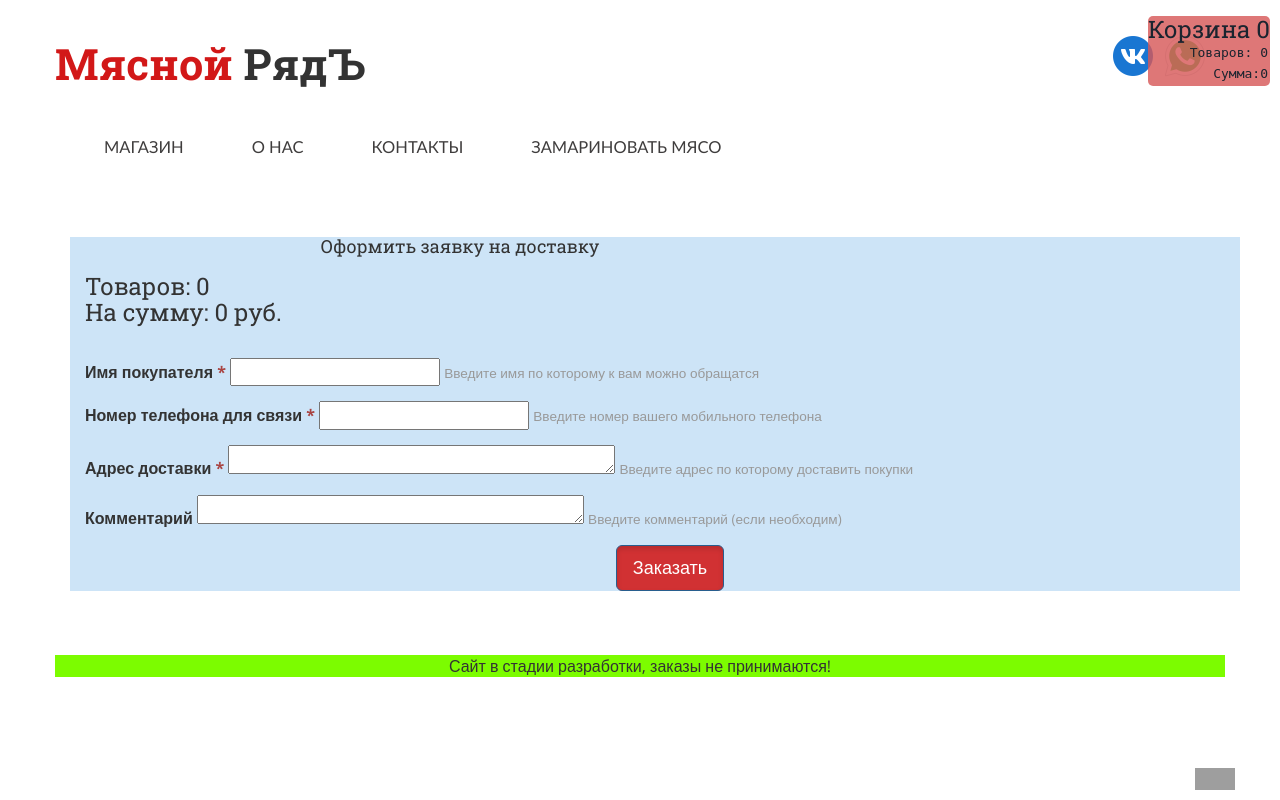
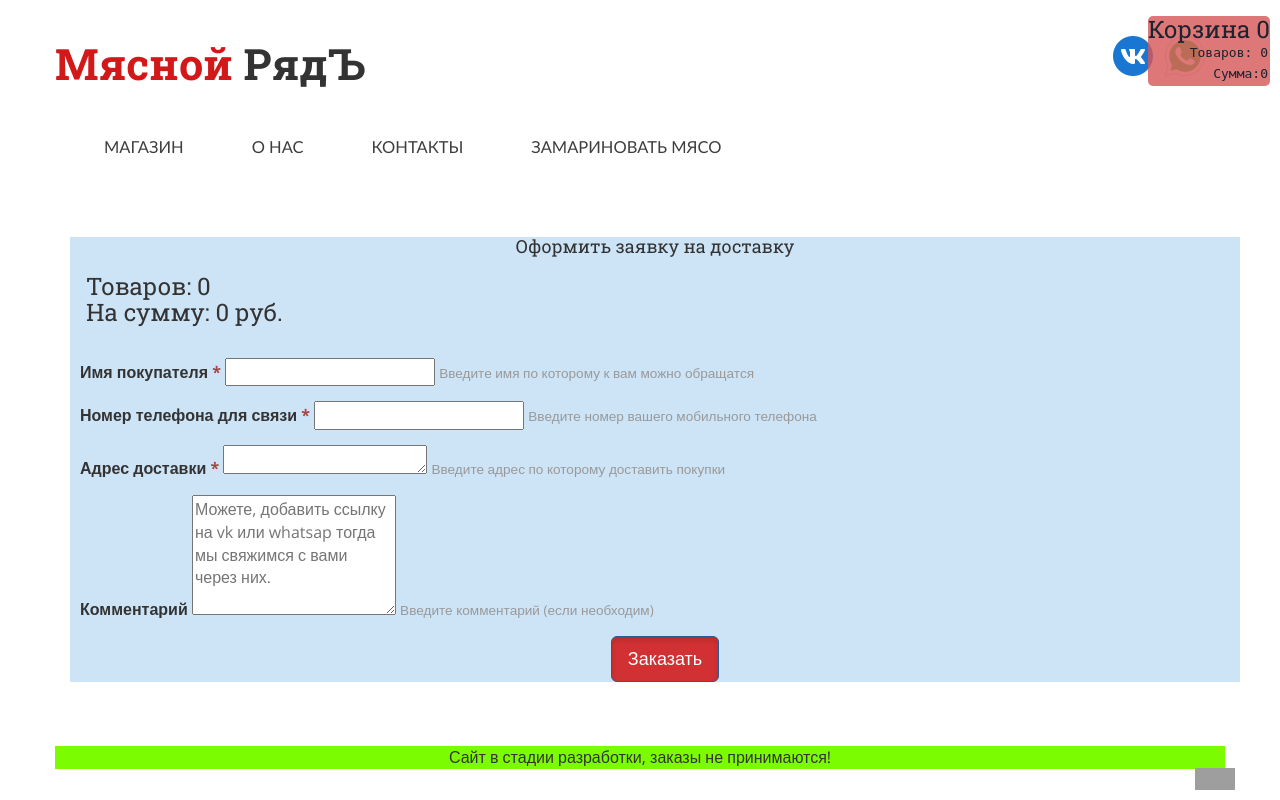
Before and after one commit to yllen32/meatline, a Django app: page /request in a window 1280 px wide. Run offline with Django 4.2, Linux system fonts and the light colour scheme; data comes from the database, SQL or seed files in the repository; both versions use the stored data as it was after the commit; parts of the project's set-up code (start-up, migrations or seed data) failed here and were passed over; some libraries are stand-ins or nearby versions; grey boxes are pictures that could not be loaded.

Commit message:
update form reflecting

```diff
--- a/meet_line/shop/forms.py
+++ b/meet_line/shop/forms.py
@@ -5,9 +5,16 @@ from .models import ShopRequest
 
 class ShopRequestFrom(ModelForm):
     class Meta:
+        comment_palceholder = (
+            'Можете, добавить ссылку на vk или '
+            'whatsap тогда мы свяжимся с вами через них.'
+        )
         model = ShopRequest
         exclude = ['is_delivered', 'card_id']
         widgets = {
-            'address': Textarea(attrs={'cols': 40, 'rows': 1}),
-            'comment': Textarea(attrs={'cols': 40, 'rows': 1})
+            'address': Textarea(attrs={'cols': 'auto', 'rows': 1}),
+            'comment': Textarea(attrs={
+                'cols': 'auto', 'rows': 5, 'placeholder': comment_palceholder
+                }
+            )
         }
--- a/meet_line/shop/models.py
+++ b/meet_line/shop/models.py
@@ -43,6 +43,7 @@ class Product(models.Model):
     class Meta:
         verbose_name='Товар'
         verbose_name_plural='Товары'
+
 
 class Card(models.Model):
     product = models.ForeignKey(
--- a/meet_line/static/css/style.css
+++ b/meet_line/static/css/style.css
@@ -104,4 +104,5 @@ ul.megamenu.skyblue {
 .request_info{
     margin-bottom: 2em;
     margin-top: 1em;
+    margin-left: 1em
 }
--- a/meet_line/templates/shop/request.html
+++ b/meet_line/templates/shop/request.html
@@ -2,14 +2,14 @@
 {% block title %}Заявка{% endblock %}
 {% block content %}
   <div class="row justify-content-center" style='background-color: #cde4f7'>
-    <div class="col-md-8 p-5 ">
+    <div class="col">
       <div class="card ">
         <div class="card-header text-center"><h4>Оформить заявку на доставку</div>
         <div class="request_info">
           <h3>Товаров: {{card.count}}</h3>
           <h3> На сумму: {{total_price}} руб.</h3>
         </div>
-          <div class="container ">
+          <div style= 'margin-left: 10px'class="container ">
               {% if form.errors %}
                   {% for field in form %}
                     {% for error in field.errors %}
```
Also changed, not shown: meet_line/db.sqlite3.
